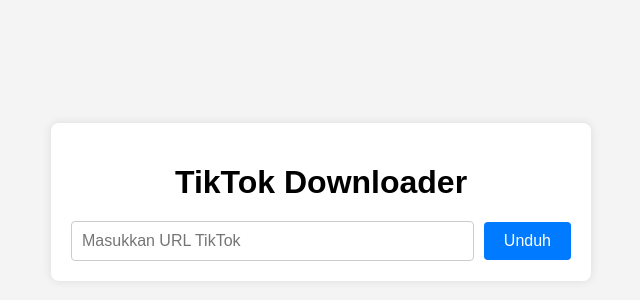
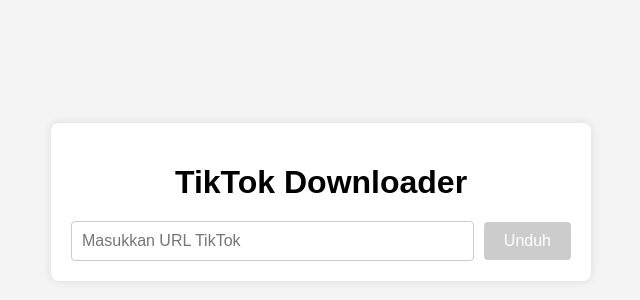
Before and after one commit to Ivan-MLN/effective-doodle, a plain HTML site: page index.html in a window 1280 px wide. Shown: the part 198-498 px from the top of the page, without its empty margins (319-959 px from the left). Drawn offline with nearby package versions, Linux system fonts and the light colour scheme.

Commit message:
Update index.html

```diff
--- a/index.html
+++ b/index.html
@@ -12,7 +12,7 @@
     <h1>TikTok Downloader</h1>
     <div class="form-group">
         <input type="text" placeholder="Masukkan URL TikTok" id="urlInput">
-        <button onclick="unduh()">Unduh</button>
+        <button id="downloadButton" onclick="unduh()" disabled>Unduh</button>
     </div>
 </div>
 <script src="script.js"></script>
```
